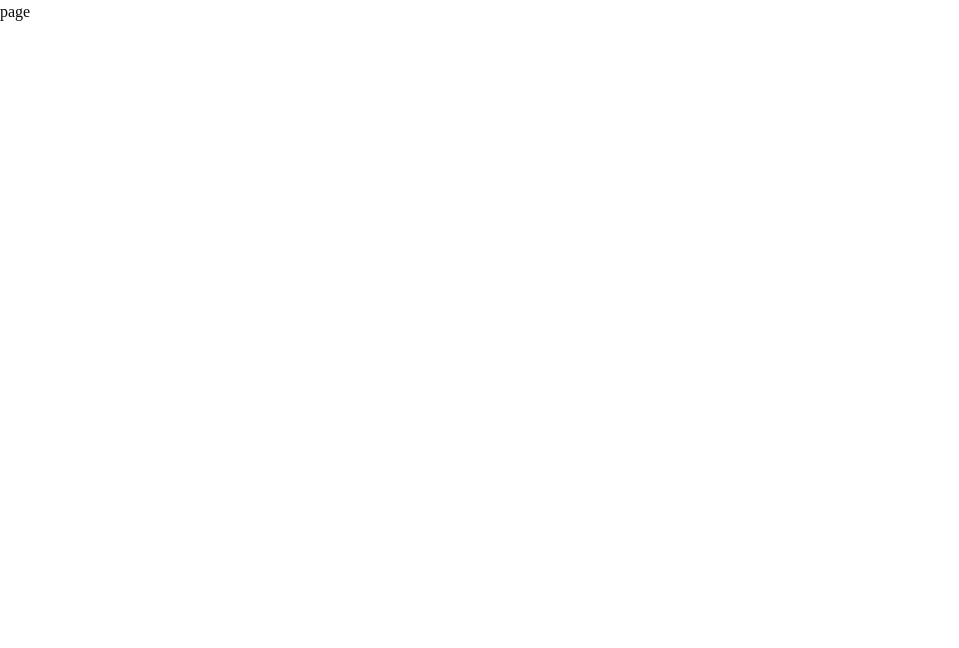
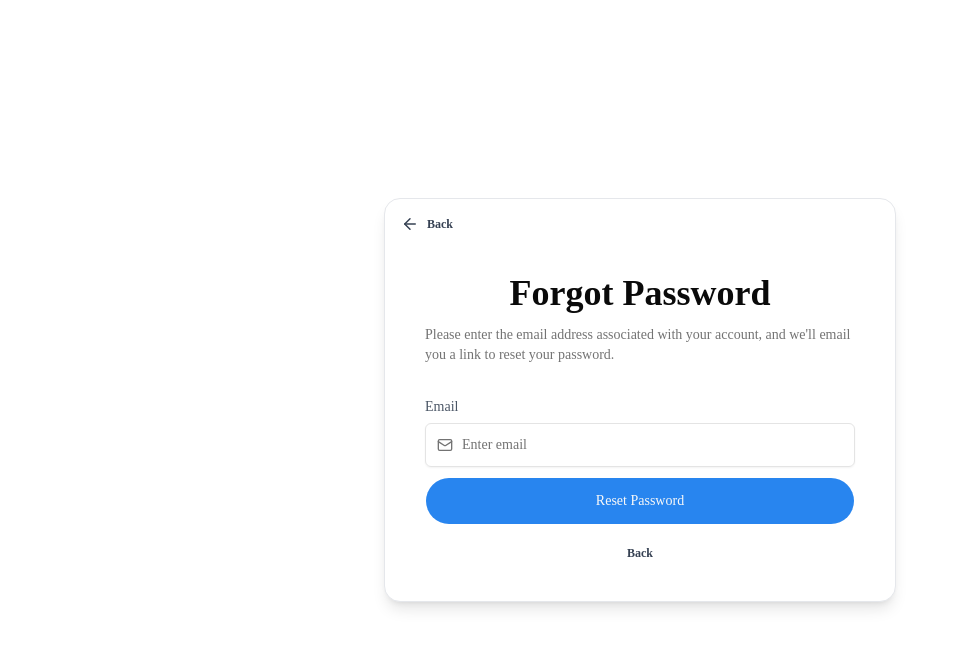
Before and after one commit to mkiuzzal01/peptide, a Next.js app: page /forgot in a window 1280 px wide. Shown: the top 648 px of the page, without its empty margins (0-959 px from the left). Built offline with nearby package versions, Linux system fonts and the light colour scheme.

Commit message:
implement registration from

```diff
--- a/app/(auth)/forgot/page.tsx
+++ b/app/(auth)/forgot/page.tsx
@@ -1,5 +1,5 @@
-import React from 'react';
+import Forgot from '@/app/components/form/Forgot';
 
 export default function page() {
-  return <div>page</div>;
+  return <Forgot />;
 }
--- a/app/(auth)/sign-in/page.tsx
+++ b/app/(auth)/sign-in/page.tsx
@@ -1,9 +1,5 @@
-import Signin from '@/app/components/form/Signin';
+import Signin from '@/app/components/form/SingIn';
 
 export default function page() {
-  return (
-    <div>
-      <Signin />
-    </div>
-  );
+  return <Signin />;
 }
--- a/app/(auth)/sign-up/page.tsx
+++ b/app/(auth)/sign-up/page.tsx
@@ -1,5 +1,5 @@
-import React from 'react';
+import SignUp from '@/app/components/form/SignUp';
 
 export default function page() {
-  return <div>page</div>;
+  return <SignUp />;
 }
--- /dev/null
+++ b/app/components/form/Forgot.tsx
@@ -0,0 +1,90 @@
+'use client';
+
+import { FieldValues } from 'react-hook-form';
+import Container from '../shared/Container';
+import AppForm from './AppForm';
+import TextInput from './input-fields/TextInput';
+import { ArrowLeft, Mail } from 'lucide-react';
+import Image from 'next/image';
+import SocialLogin from '../utils/SocialLogin';
+import SubmitButton from '../buttons/SubmitButton';
+import logo from '@/public/auth/sign-in.jpg';
+import Link from 'next/link';
+import { useRouter } from 'next/navigation';
+
+export default function Forgot() {
+  const router = useRouter();
+  const onSubmit = async (values: FieldValues, reset: () => void) => {
+    console.log(values);
+    reset();
+  };
+
+  return (
+    <Container>
+      <div className="flex items-center justify-center min-h-screen px-4">
+        <div className="grid grid-cols-1 w-full max-w-lg bg-white border border-gray-200 rounded-2xl overflow-hidden shadow-lg">
+          <div className="pt-4 px-4">
+            <button
+              className="flex items-center gap-2 text-xs cursor-pointer  font-semibold text-gray-700"
+              onClick={() => {
+                router.push('/sign-in');
+              }}
+            >
+              <ArrowLeft size={18} />
+              Back
+            </button>
+          </div>
+          {/* ================= RIGHT FORM ================= */}
+          <div className="p-6 md:p-10 flex flex-col justify-center">
+            {/* HEADER */}
+            <div className="flex justify-center items-center flex-col gap-1 mb-8">
+              <h2 className="font-semibold text-2xl md:text-3xl lg:text-4xl mb-2">
+                Forgot Password
+              </h2>
+              <p className="text-xs md:text-sm text-muted-foreground">
+                Please enter the email address associated with your account, and
+                we&apos;ll email you a link to reset your password.
+              </p>
+            </div>
+
+            {/* FORM */}
+            <AppForm
+              onSubmit={onSubmit}
+              defaultValues={{
+                email: '',
+              }}
+            >
+              <div className="space-y-5">
+                <TextInput
+                  icon={<Mail size={18} />}
+                  label="Email"
+                  name="email"
+                  className="h-12"
+                  placeholder="Enter email"
+                />
+
+                {/* SUBMIT */}
+                <div className="pt-2">
+                  <SubmitButton
+                    text="Reset Password"
+                    className="h-12 w-full rounded-full"
+                  />
+                </div>
+                <div className="flex justify-center items-center">
+                  <button
+                    className="text-xs font-semibold text-gray-700 cursor-pointer"
+                    onClick={() => {
+                      router.push('/sign-in');
+                    }}
+                  >
+                    Back
+                  </button>
+                </div>
+              </div>
+            </AppForm>
+          </div>
+        </div>
+      </div>
+    </Container>
+  );
+}
--- /dev/null
+++ b/app/components/form/SignUp.tsx
@@ -0,0 +1,120 @@
+'use client';
+
+import { FieldValues } from 'react-hook-form';
+import Container from '../shared/Container';
+import AppForm from './AppForm';
+import TextInput from './input-fields/TextInput';
+import { Lock, Mail, User } from 'lucide-react';
+import Image from 'next/image';
+import SocialLogin from '../utils/SocialLogin';
+import SubmitButton from '../buttons/SubmitButton';
+import logo from '@/public/auth/sign-in.jpg';
+import { Checkbox } from '@/components/ui/checkbox';
+import Link from 'next/link';
+
+export default function SignUp() {
+  const onSubmit = async (values: FieldValues, reset: () => void) => {
+    console.log(values);
+    reset();
+  };
+
+  return (
+    <Container>
+      <div className="flex items-center justify-center min-h-screen px-4">
+        <div className="grid grid-cols-1 md:grid-cols-2 w-full max-w-5xl bg-white border border-gray-200 rounded-2xl overflow-hidden shadow-lg">
+          {/* ================= LEFT IMAGE ================= */}
+          <div className="hidden md:flex items-center justify-center">
+            <Image
+              src={logo}
+              alt="signin"
+              className="w-full h-full object-cover"
+            />
+          </div>
+
+          {/* ================= RIGHT FORM ================= */}
+          <div className="p-6 md:p-10 flex flex-col justify-center">
+            {/* HEADER */}
+            <div className="flex justify-center items-center flex-col gap-1 mb-8">
+              <h2 className="font-semibold text-2xl md:text-3xl lg:text-4xl mb-2">
+                Crate your account
+              </h2>
+              <p className="text-xs md:text-sm text-muted-foreground">
+                Create your account for secure, seamless ordering
+              </p>
+            </div>
+
+            {/* SOCIAL LOGIN */}
+            <div className="space-y-4">
+              <SocialLogin />
+
+              {/* DIVIDER */}
+              <div className="flex items-center gap-3">
+                <div className="h-px bg-gray-200 flex-1" />
+                <span className="text-xs text-gray-400 uppercase">or</span>
+                <div className="h-px bg-gray-200 flex-1" />
+              </div>
+            </div>
+
+            {/* FORM */}
+            <AppForm
+              onSubmit={onSubmit}
+              defaultValues={{
+                name: '',
+                email: '',
+                password: '',
+              }}
+            >
+              <div className="space-y-5">
+                <TextInput
+                  icon={<User size={18} />}
+                  label="Full Name"
+                  name="name"
+                  className="h-12"
+                  placeholder="Enter full name"
+                />
+
+                <TextInput
+                  icon={<Mail size={18} />}
+                  label="Email"
+                  name="email"
+                  className="h-12"
+                  placeholder="Enter email"
+                />
+
+                <TextInput
+                  icon={<Lock size={18} />}
+                  label="Password"
+                  name="password"
+                  type="password"
+                  className="h-12"
+                  placeholder="Enter password"
+                />
+
+                <div className="flex items-center gap-2 py-2">
+                  <Checkbox />
+                  <label className="text-xs text-gray-700" htmlFor="terms">
+                    I agree to Tech Takes Terms of Service and Privacy Policy.
+                  </label>
+                </div>
+
+                {/* SUBMIT */}
+                <SubmitButton text="Sign Up" className="h-12 rounded-lg" />
+                <div>
+                  <p className="text-xs text-gray-700 text-center">
+                    Already have an account?{' '}
+                    <Link
+                      href="/sign-in"
+                      className="text-primary font-semibold"
+                    >
+                      Sign In
+                    </Link>
+                  </p>
+                </div>
+              </div>
+            </AppForm>
+          </div>
+        </div>
+      </div>
+    </Container>
+  );
+}
--- a/app/globals.css
+++ b/app/globals.css
@@ -72,6 +72,9 @@
   --ring: oklch(0.62 0.18 255);
 }
 
+button {
+  @apply cursor-pointer;
+}
 /* =========================
    DARK MODE (BLUE GLOW)
 ========================= */
--- /dev/null
+++ b/components/ui/checkbox.tsx
@@ -0,0 +1,29 @@
+"use client"
+
+import { Checkbox as CheckboxPrimitive } from "@base-ui/react/checkbox"
+
+import { cn } from "@/lib/utils"
+import { CheckIcon } from "lucide-react"
+
+function Checkbox({ className, ...props }: CheckboxPrimitive.Root.Props) {
+  return (
+    <CheckboxPrimitive.Root
+      data-slot="checkbox"
+      className={cn(
+        "peer relative flex size-4 shrink-0 items-center justify-center rounded-[4px] border border-input transition-colors outline-none group-has-disabled/field:opacity-50 after:absolute after:-inset-x-3 after:-inset-y-2 focus-visible:border-ring focus-visible:ring-3 focus-visible:ring-ring/50 disabled:cursor-not-allowed disabled:opacity-50 aria-invalid:border-destructive aria-invalid:ring-3 aria-invalid:ring-destructive/20 aria-invalid:aria-checked:border-primary dark:bg-input/30 dark:aria-invalid:border-destructive/50 dark:aria-invalid:ring-destructive/40 data-checked:border-primary data-checked:bg-primary data-checked:text-primary-foreground dark:data-checked:bg-primary",
+        className
+      )}
+      {...props}
+    >
+      <CheckboxPrimitive.Indicator
+        data-slot="checkbox-indicator"
+        className="grid place-content-center text-current transition-none [&>svg]:size-3.5"
+      >
+        <CheckIcon
+        />
+      </CheckboxPrimitive.Indicator>
+    </CheckboxPrimitive.Root>
+  )
+}
+
+export { Checkbox }
```
Also changed, not shown: app/components/form/SingIn.tsx (renamed from app/components/form/Signin.tsx, +23 -12 lines).
